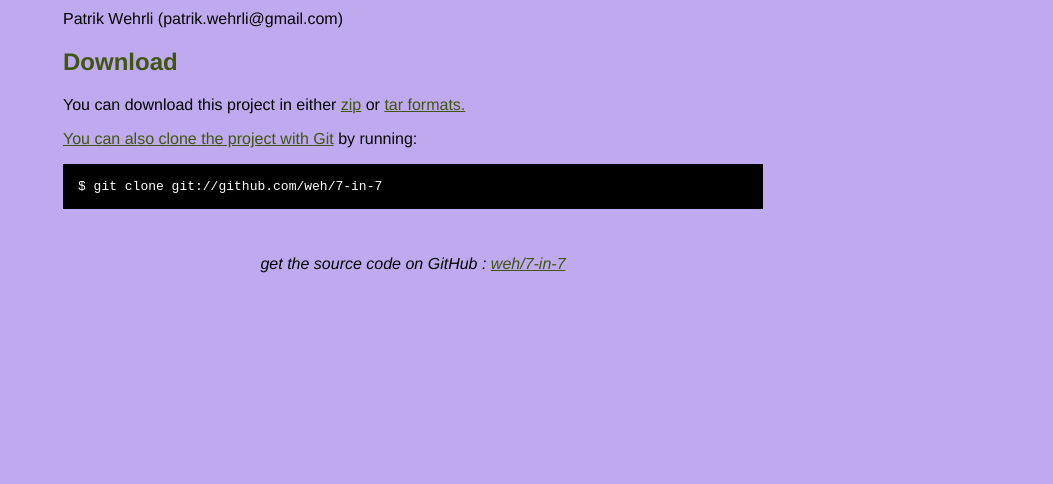
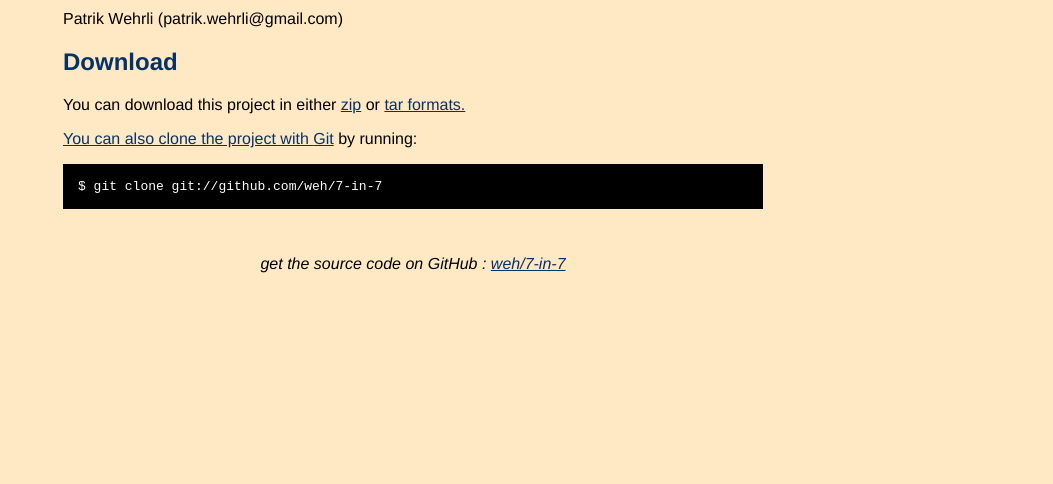
Before and after one commit to weh/7-in-7, a plain HTML site: page index.html in a window 1280 px wide. Shown: the part 316-800 px from the top of the page, without its empty margins (227-1280 px from the left). Drawn offline with Linux system fonts and the light colour scheme.

Commit message:
changed colors

```diff
--- a/index.html
+++ b/index.html
@@ -8,7 +8,7 @@
   <style type="text/css">
     body {
       margin-top: 1.0em;
-      background-color: #bfaaef;
+      background-color: #ffe8c4;
       font-family: Helvetica, Arial, FreeSans, san-serif;
       color: #000000;
     }
@@ -16,12 +16,12 @@
       margin: 0 auto;
       width: 700px;
     }
-    h1 { font-size: 3.8em; color: #405510; margin-bottom: 3px; }
+    h1 { font-size: 3.8em; color: #043266; margin-bottom: 3px; }
     h1 .small { font-size: 0.4em; }
     h1 a { text-decoration: none }
-    h2 { font-size: 1.5em; color: #405510; }
-    h3 { text-align: center; color: #405510; }
-    a { color: #405510; }
+    h2 { font-size: 1.5em; color: #043266; }
+    h3 { text-align: center; color: #043266; }
+    a { color: #043266; }
     .description { font-size: 1.2em; margin-bottom: 30px; margin-top: 30px; font-style: italic;}
     .download { float: right; }
     pre { background: #000; color: #fff; padding: 15px;}
```
